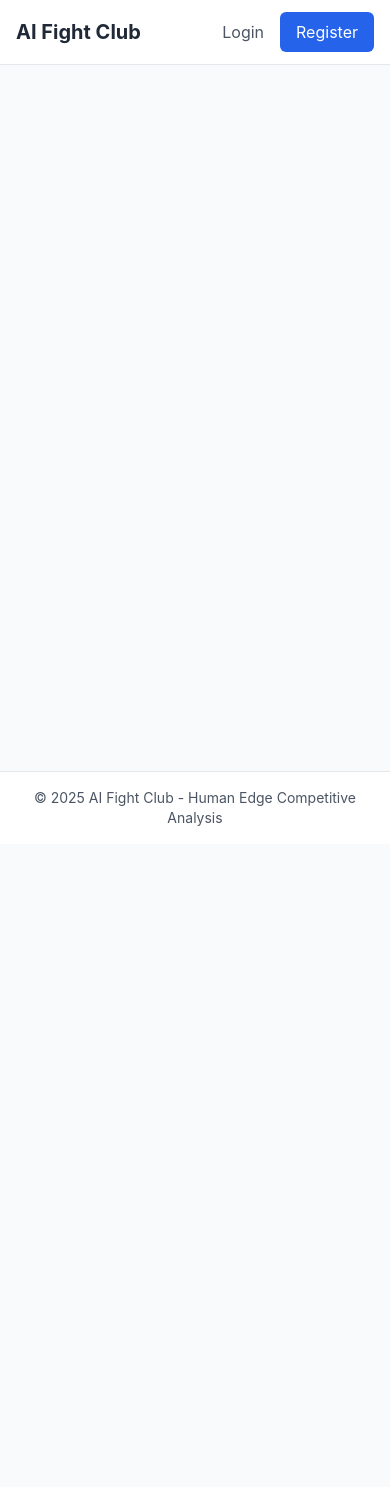
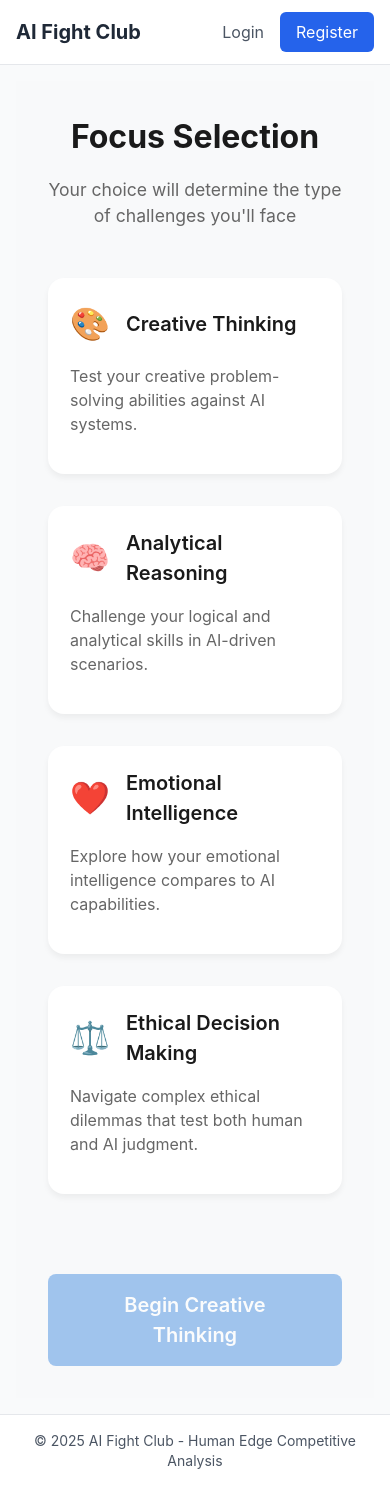
Before and after one commit to Biji-Biji-Initiative/mereka-ai-game, an Angular app: page /focus in a window 390 px wide. Before the commit this address led to /. Before the commit the page ends 844 px from the top, so only its background shows below. Built offline with nearby package versions, Linux system fonts and the light colour scheme.

Commit message:
feat: add focus component with UI matching Next.js design - Create focus component with grid layout, selection functionality, hover effects, and responsive design

```diff
--- a/src/app/app.routes.ts
+++ b/src/app/app.routes.ts
@@ -5,6 +5,7 @@ import { WelcomeComponent } from './pages/welcome/welcome.component';
 import { ContextComponent } from './pages/context/context.component';
 import { TraitsComponent } from './pages/traits/traits.component';
 import { AttitudesComponent } from './pages/attitudes/attitudes.component';
+import { FocusComponent } from './pages/focus/focus.component';
 
 export const routes: Routes = [
   { path: '', component: WelcomeComponent },
@@ -22,6 +23,12 @@ export const routes: Routes = [
   },
   {
     path: 'attitudes',
-    component: AttitudesComponent
+    component: AttitudesComponent,
+    data: { next: 'focus' }
+  },
+  {
+    path: 'focus',
+    component: FocusComponent,
+    data: { previous: 'attitudes', next: 'round1' }
   }
 ];
--- /dev/null
+++ b/src/app/models/focus.interface.ts
@@ -0,0 +1,30 @@
+export interface FocusArea {
+  id: string;
+  name: string;
+  description: string;
+  matchLevel: number;
+  icon?: string;
+  color?: string;
+}
+
+export interface FocusAreaSelection {
+  focusAreaId: string;
+  personalityContext: {
+    traits: Array<{
+      id: string;
+      name: string;
+      description: string;
+      value: number;
+    }>;
+    attitudes: Array<{
+      id: string;
+      name: string;
+      description: string;
+      value: number;
+    }>;
+  };
+  professionalContext: {
+    title?: string;
+    location?: string;
+  };
+}
--- /dev/null
+++ b/src/app/pages/focus/focus.component.html
@@ -0,0 +1,68 @@
+<div class="focus-container">
+    <h1 class="title">Focus Selection</h1>
+    <p class="subtitle">Your choice will determine the type of challenges you'll face</p>
+
+    <div class="focus-grid">
+        <!-- Creative Thinking -->
+        <div class="focus-card" [class.selected]="selectedFocusArea?.id === 'creative'"
+            (click)="selectFocusArea(focusAreas[0])">
+            <div class="focus-header">
+                <span class="focus-icon">🎨</span>
+                <h2 class="focus-title">Creative Thinking</h2>
+            </div>
+            <p class="focus-description">Test your creative problem-solving abilities against AI systems.</p>
+            <div class="challenge-focus" *ngIf="selectedFocusArea?.id === 'creative'">
+                <p><strong>Challenge Focus:</strong> Your creative thinking will be tested through specialized AI
+                    challenges designed to measure human capabilities.</p>
+            </div>
+        </div>
+
+        <!-- Analytical Reasoning -->
+        <div class="focus-card" [class.selected]="selectedFocusArea?.id === 'analytical'"
+            (click)="selectFocusArea(focusAreas[1])">
+            <div class="focus-header">
+                <span class="focus-icon">🧠</span>
+                <h2 class="focus-title">Analytical Reasoning</h2>
+            </div>
+            <p class="focus-description">Challenge your logical and analytical skills in AI-driven scenarios.</p>
+            <div class="challenge-focus" *ngIf="selectedFocusArea?.id === 'analytical'">
+                <p><strong>Challenge Focus:</strong> Your analytical reasoning will be tested through specialized AI
+                    challenges designed to measure human capabilities.</p>
+            </div>
+        </div>
+
+        <!-- Emotional Intelligence -->
+        <div class="focus-card" [class.selected]="selectedFocusArea?.id === 'emotional'"
+            (click)="selectFocusArea(focusAreas[2])">
+            <div class="focus-header">
+                <span class="focus-icon">❤️</span>
+                <h2 class="focus-title">Emotional Intelligence</h2>
+            </div>
+            <p class="focus-description">Explore how your emotional intelligence compares to AI capabilities.</p>
+            <div class="challenge-focus" *ngIf="selectedFocusArea?.id === 'emotional'">
+                <p><strong>Challenge Focus:</strong> Your emotional intelligence will be tested through specialized AI
+                    challenges designed to measure human capabilities.</p>
+            </div>
+        </div>
+
+        <!-- Ethical Decision Making -->
+        <div class="focus-card" [class.selected]="selectedFocusArea?.id === 'ethical'"
+            (click)="selectFocusArea(focusAreas[3])">
+            <div class="focus-header">
+                <span class="focus-icon">⚖️</span>
+                <h2 class="focus-title">Ethical Decision Making</h2>
+            </div>
+            <p class="focus-description">Navigate complex ethical dilemmas that test both human and AI judgment.</p>
+            <div class="challenge-focus" *ngIf="selectedFocusArea?.id === 'ethical'">
+                <p><strong>Challenge Focus:</strong> Your ethical decision-making will be tested through specialized AI
+                    challenges designed to measure human capabilities.</p>
+            </div>
+        </div>
+    </div>
+
+    <div class="action-button">
+        <button class="begin-button" [disabled]="!selectedFocusArea" (click)="onContinue()">
+            Begin {{ selectedFocusArea?.name || 'Creative Thinking' }}
+        </button>
+    </div>
+</div>
--- /dev/null
+++ b/src/app/pages/focus/focus.component.scss
@@ -0,0 +1,156 @@
+.focus-container {
+  max-width: 1200px;
+  margin: 0 auto;
+  padding: 2rem;
+  display: flex;
+  flex-direction: column;
+  align-items: center;
+  min-height: 100vh;
+  background-color: #f8f9fa;
+}
+
+.title {
+  font-size: 2.5rem;
+  font-weight: 700;
+  color: #1a1a1a;
+  margin-bottom: 1rem;
+  text-align: center;
+}
+
+.subtitle {
+  font-size: 1.25rem;
+  color: #666;
+  margin-bottom: 3rem;
+  text-align: center;
+}
+
+.focus-grid {
+  display: grid;
+  grid-template-columns: repeat(2, 1fr);
+  gap: 2rem;
+  width: 100%;
+  max-width: 1000px;
+  margin-bottom: 3rem;
+}
+
+.focus-card {
+  background: white;
+  border-radius: 1rem;
+  padding: 1.5rem;
+  box-shadow: 0 4px 6px rgba(0, 0, 0, 0.05);
+  transition: all 0.3s ease;
+  cursor: pointer;
+  border: 2px solid transparent;
+  position: relative;
+  overflow: hidden;
+
+  &:hover {
+    transform: translateY(-4px);
+    box-shadow: 0 8px 15px rgba(0, 0, 0, 0.1);
+  }
+
+  &.selected {
+    border-color: #4a90e2;
+    background: linear-gradient(
+      135deg,
+      rgba(74, 144, 226, 0.1) 0%,
+      rgba(74, 144, 226, 0.05) 100%
+    );
+  }
+}
+
+.focus-header {
+  display: flex;
+  align-items: center;
+  margin-bottom: 1rem;
+}
+
+.focus-icon {
+  font-size: 2.5rem;
+  margin-right: 1rem;
+}
+
+.focus-title {
+  font-size: 1.5rem;
+  font-weight: 600;
+  color: #1a1a1a;
+}
+
+.focus-description {
+  color: #666;
+  font-size: 1rem;
+  line-height: 1.5;
+  margin-bottom: 1rem;
+}
+
+.challenge-focus {
+  background: rgba(74, 144, 226, 0.1);
+  border-radius: 0.5rem;
+  padding: 1rem;
+  margin-top: 1rem;
+
+  p {
+    color: #4a4a4a;
+    font-size: 0.9rem;
+    line-height: 1.4;
+  }
+
+  strong {
+    color: #1a1a1a;
+  }
+}
+
+.action-button {
+  width: 100%;
+  display: flex;
+  justify-content: center;
+  margin-top: 2rem;
+}
+
+.begin-button {
+  background: #4a90e2;
+  color: white;
+  font-size: 1.25rem;
+  font-weight: 600;
+  padding: 1rem 3rem;
+  border-radius: 0.5rem;
+  border: none;
+  cursor: pointer;
+  transition: all 0.3s ease;
+
+  &:hover:not(:disabled) {
+    background: #357abd;
+    transform: translateY(-2px);
+  }
+
+  &:disabled {
+    opacity: 0.5;
+    cursor: not-allowed;
+  }
+}
+
+@media (max-width: 768px) {
+  .focus-grid {
+    grid-template-columns: 1fr;
+  }
+
+  .title {
+    font-size: 2rem;
+  }
+
+  .subtitle {
+    font-size: 1.1rem;
+  }
+
+  .focus-card {
+    padding: 1.25rem;
+  }
+
+  .focus-icon {
+    font-size: 2rem;
+  }
+
+  .focus-title {
+    font-size: 1.25rem;
+  }
+}
--- /dev/null
+++ b/src/app/pages/focus/focus.component.ts
@@ -0,0 +1,71 @@
+import { Component } from '@angular/core';
+import { CommonModule } from '@angular/common';
+import { Router, ActivatedRoute } from '@angular/router';
+import { FocusArea } from '../../models/focus.interface';
+
+@Component({
+  selector: 'app-focus',
+  standalone: true,
+  imports: [CommonModule],
+  templateUrl: './focus.component.html',
+  styleUrl: './focus.component.scss'
+})
+export class FocusComponent {
+  selectedFocusArea: FocusArea | null = null;
+  focusAreas: FocusArea[] = [
+    {
+      id: 'creative',
+      name: 'Creative Thinking',
+      description: 'Test your creative problem-solving abilities against AI systems.',
+      matchLevel: 85,
+      icon: '🎨',
+      color: 'var(--ai-purple)'
+    },
+    {
+      id: 'analytical',
+      name: 'Analytical Reasoning',
+      description: 'Challenge your logical and analytical skills in AI-driven scenarios.',
+      matchLevel: 90,
+      icon: '🧠',
+      color: 'var(--ai-blue)'
+    },
+    {
+      id: 'emotional',
+      name: 'Emotional Intelligence',
+      description: 'Explore how your emotional intelligence compares to AI capabilities.',
+      matchLevel: 75,
+      icon: '❤️',
+      color: 'var(--ai-red)'
+    },
+    {
+      id: 'ethical',
+      name: 'Ethical Decision Making',
+      description: 'Navigate complex ethical dilemmas that test both human and AI judgment.',
+      matchLevel: 80,
+      icon: '⚖️',
+      color: 'var(--ai-green)'
+    }
+  ];
+
+  constructor(
+    private router: Router,
+    private route: ActivatedRoute
+  ) { }
+
+  selectFocusArea(focusArea: FocusArea) {
+    this.selectedFocusArea = focusArea;
+  }
+
+  onContinue() {
+    if (this.selectedFocusArea) {
+      // Save focus area selection here if needed
+      const nextRoute = this.route.snapshot.data['next'];
+      this.router.navigate(['/' + nextRoute]);
+    }
+  }
+
+  onBack() {
+    const previousRoute = this.route.snapshot.data['previous'];
+    this.router.navigate(['/' + previousRoute]);
+  }
+}
```
Also changed, not shown: 1 other file (tests, documents, lock files or other folders).
